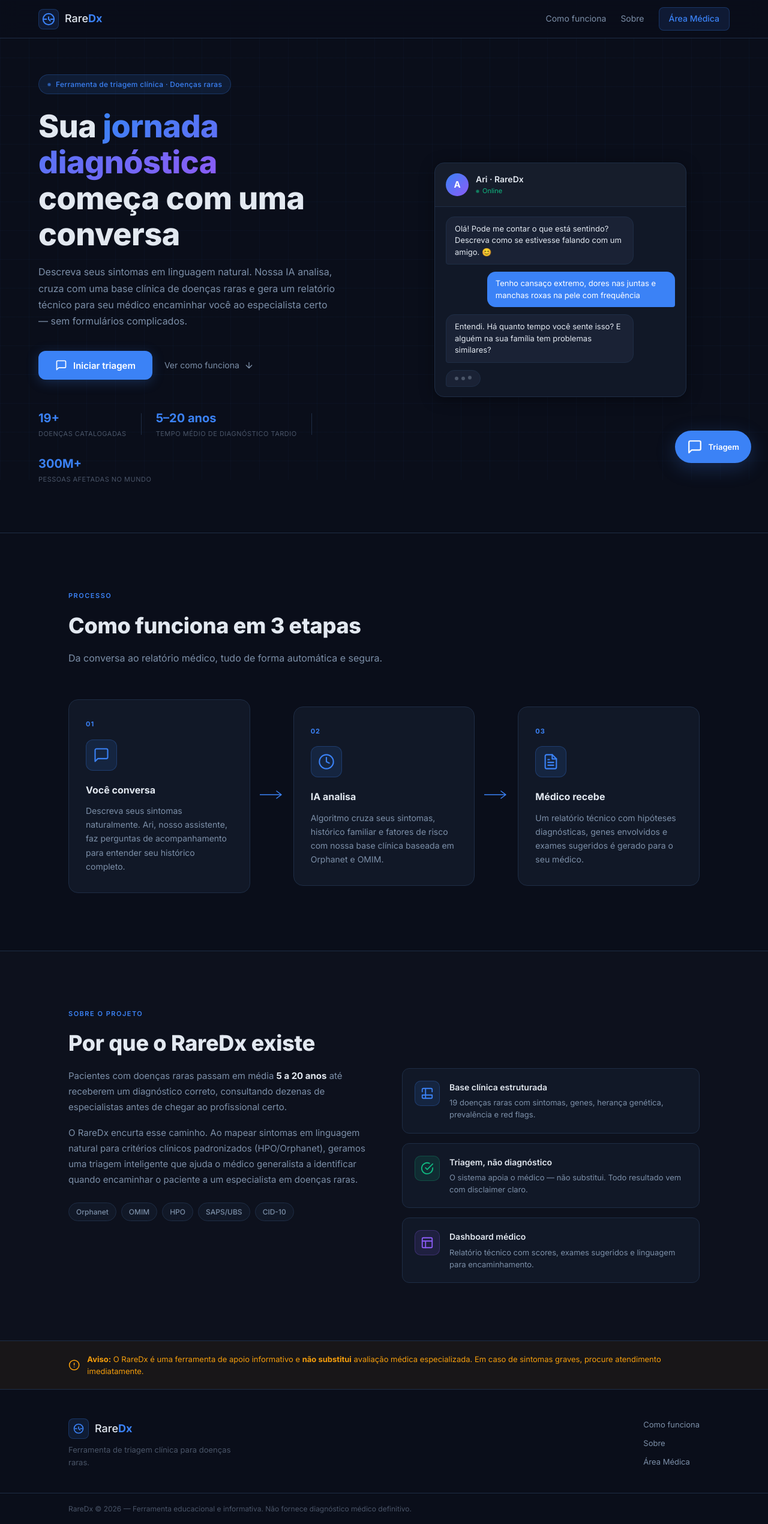
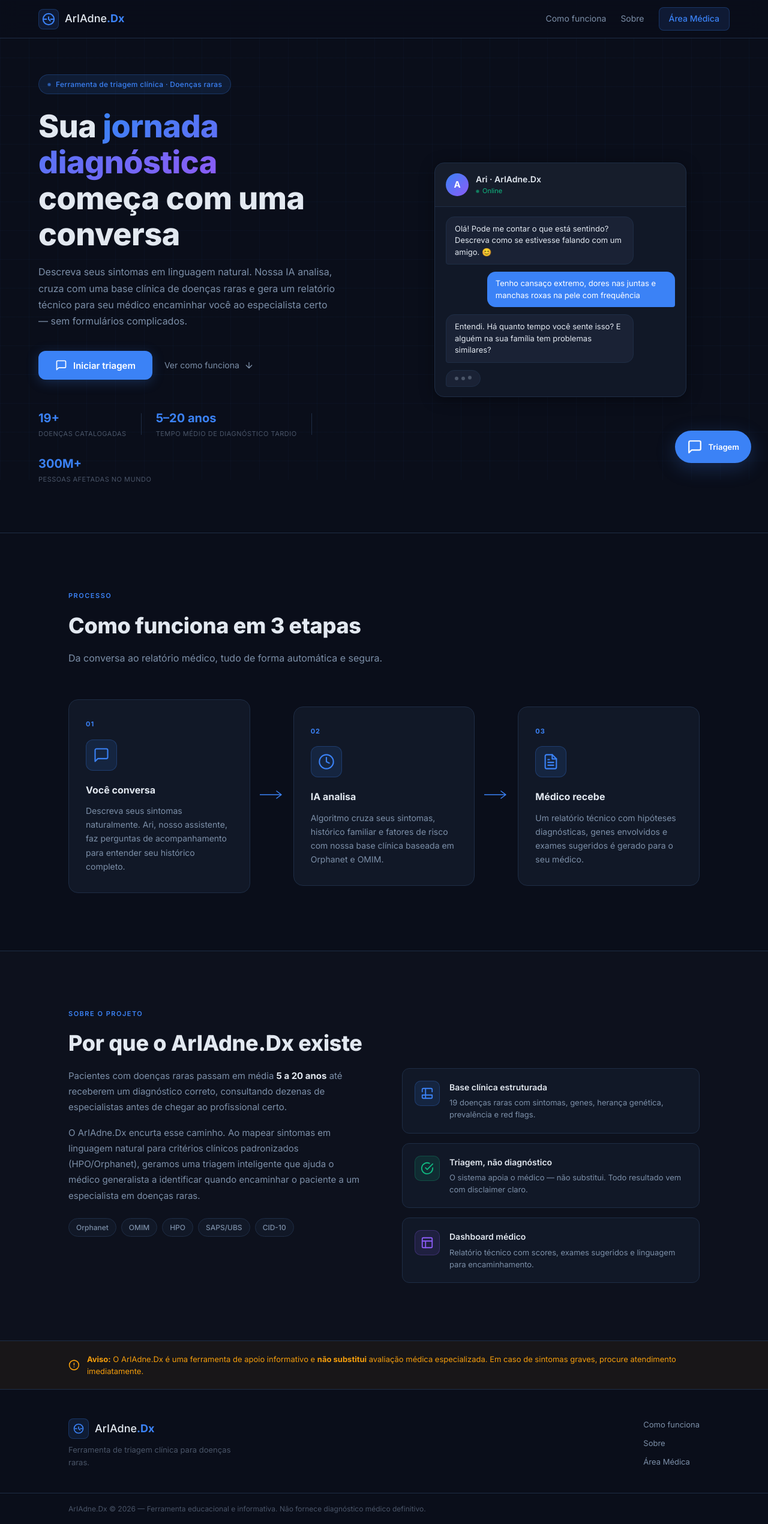
Before and after one commit to monica1602/RareDx, a Flask app: page / in a window 1280 px wide. Shown: the whole page at 60% size. Run offline with Flask 3, Linux system fonts and the light colour scheme.

Commit message:
rebrand: rename RareDx to ArIAdne.Dx

```diff
--- a/templates/index.html
+++ b/templates/index.html
@@ -3,7 +3,7 @@
 <head>
   <meta charset="UTF-8" />
   <meta name="viewport" content="width=device-width, initial-scale=1.0" />
-  <title>RareDx — Diagnóstico de Doenças Raras</title>
+  <title>ArIAdne.Dx — Diagnóstico de Doenças Raras</title>
   <link rel="preconnect" href="https://fonts.googleapis.com" />
   <link rel="preconnect" href="https://fonts.gstatic.com" crossorigin />
   <link href="https://fonts.googleapis.com/css2?family=Inter:ital,wght@0,300;0,400;0,500;0,600;0,700;0,800;1,400&display=swap" rel="stylesheet" />
@@ -18,7 +18,7 @@
       <div class="logo-icon-wrap">
         <svg width="22" height="22" viewBox="0 0 24 24" fill="none" stroke="currentColor" stroke-width="2.2" stroke-linecap="round" stroke-linejoin="round"><path d="M12 2a10 10 0 1 0 0 20A10 10 0 0 0 12 2z"/><path d="M12 8v4l3 3"/><path d="M8 12H4"/><path d="M20 12h-4"/></svg>
       </div>
-      <span>Rare<strong>Dx</strong></span>
+      <span>ArIAdne<strong>.Dx</strong></span>
     </a>
     <nav class="header-nav">
       <a href="#como-funciona">Como funciona</a>
@@ -84,7 +84,7 @@
       <div class="chat-preview-header">
         <div class="chat-preview-avatar">A</div>
         <div>
-          <div class="chat-preview-name">Ari · RareDx</div>
+          <div class="chat-preview-name">Ari · ArIAdne.Dx</div>
           <div class="chat-preview-status"><span class="online-dot"></span>Online</div>
         </div>
       </div>
@@ -151,11 +151,11 @@
 <section class="about-section" id="sobre">
   <div class="section-inner">
     <div class="section-label">Sobre o projeto</div>
-    <h2 class="section-title">Por que o RareDx existe</h2>
+    <h2 class="section-title">Por que o ArIAdne.Dx existe</h2>
     <div class="about-grid">
       <div class="about-text">
         <p>Pacientes com doenças raras passam em média <strong>5 a 20 anos</strong> até receberem um diagnóstico correto, consultando dezenas de especialistas antes de chegar ao profissional certo.</p>
-        <p>O RareDx encurta esse caminho. Ao mapear sintomas em linguagem natural para critérios clínicos padronizados (HPO/Orphanet), geramos uma triagem inteligente que ajuda o médico generalista a identificar quando encaminhar o paciente a um especialista em doenças raras.</p>
+        <p>O ArIAdne.Dx encurta esse caminho. Ao mapear sintomas em linguagem natural para critérios clínicos padronizados (HPO/Orphanet), geramos uma triagem inteligente que ajuda o médico generalista a identificar quando encaminhar o paciente a um especialista em doenças raras.</p>
         <div class="about-tags">
           <span class="tag">Orphanet</span>
           <span class="tag">OMIM</span>
@@ -201,7 +201,7 @@
 <section class="disclaimer-banner">
   <div class="section-inner">
     <svg width="20" height="20" viewBox="0 0 24 24" fill="none" stroke="currentColor" stroke-width="2" stroke-linecap="round" stroke-linejoin="round"><circle cx="12" cy="12" r="10"/><line x1="12" y1="8" x2="12" y2="12"/><line x1="12" y1="16" x2="12.01" y2="16"/></svg>
-    <p><strong>Aviso:</strong> O RareDx é uma ferramenta de apoio informativo e <strong>não substitui</strong> avaliação médica especializada. Em caso de sintomas graves, procure atendimento imediatamente.</p>
+    <p><strong>Aviso:</strong> O ArIAdne.Dx é uma ferramenta de apoio informativo e <strong>não substitui</strong> avaliação médica especializada. Em caso de sintomas graves, procure atendimento imediatamente.</p>
   </div>
 </section>
 
@@ -213,7 +213,7 @@
         <div class="logo-icon-wrap">
           <svg width="18" height="18" viewBox="0 0 24 24" fill="none" stroke="currentColor" stroke-width="2.2" stroke-linecap="round" stroke-linejoin="round"><path d="M12 2a10 10 0 1 0 0 20A10 10 0 0 0 12 2z"/><path d="M12 8v4l3 3"/><path d="M8 12H4"/><path d="M20 12h-4"/></svg>
         </div>
-        <span>Rare<strong>Dx</strong></span>
+        <span>ArIAdne<strong>.Dx</strong></span>
       </a>
       <p>Ferramenta de triagem clínica para doenças raras.</p>
     </div>
@@ -225,7 +225,7 @@
   </div>
   <div class="footer-bottom">
     <div class="section-inner">
-      <p>RareDx © 2026 — Ferramenta educacional e informativa. Não fornece diagnóstico médico definitivo.</p>
+      <p>ArIAdne.Dx © 2026 — Ferramenta educacional e informativa. Não fornece diagnóstico médico definitivo.</p>
     </div>
   </div>
 </footer>
@@ -240,7 +240,7 @@
           <svg width="20" height="20" viewBox="0 0 24 24" fill="none" stroke="currentColor" stroke-width="2" stroke-linecap="round" stroke-linejoin="round"><path d="M12 2a10 10 0 1 0 0 20A10 10 0 0 0 12 2z"/><path d="M12 8v4l3 3"/></svg>
         </div>
         <div>
-          <div class="chat-name">Ari · RareDx</div>
+          <div class="chat-name">Ari · ArIAdne.Dx</div>
           <div class="chat-status"><span class="online-dot"></span>Assistente de triagem</div>
         </div>
       </div>
```
